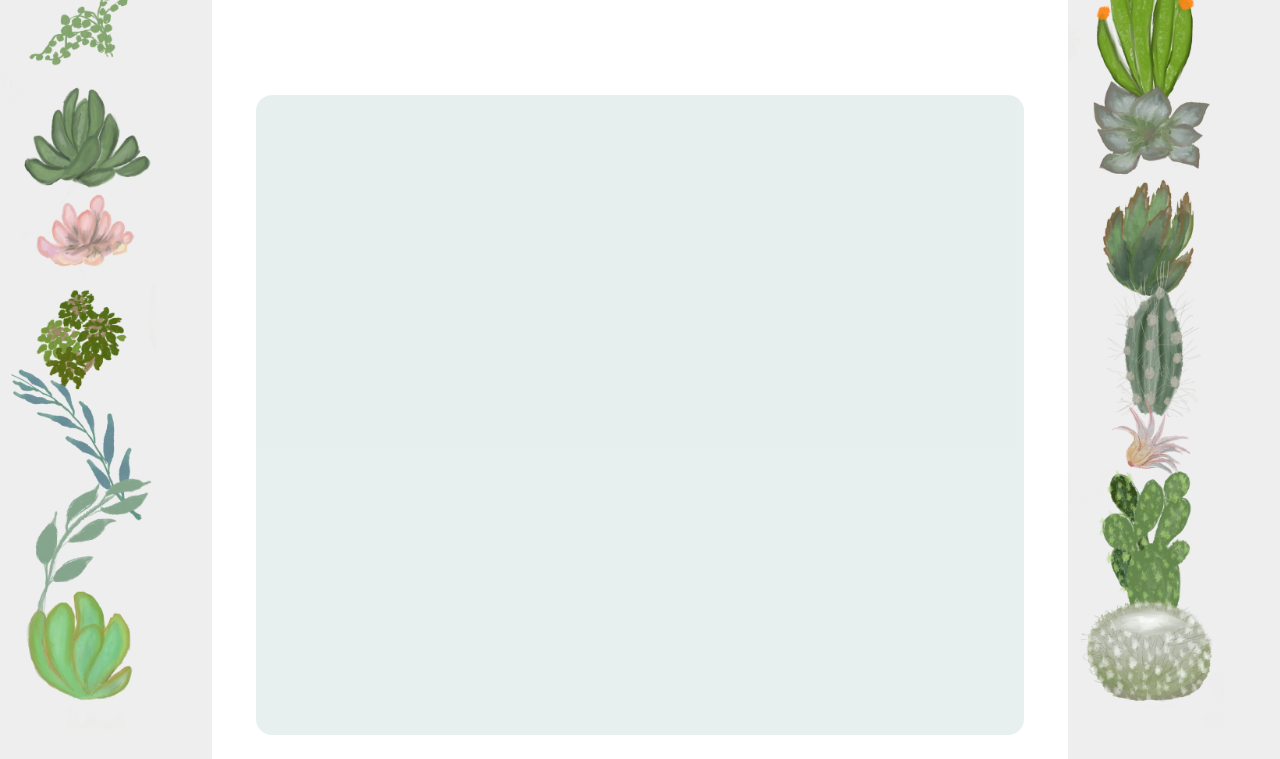
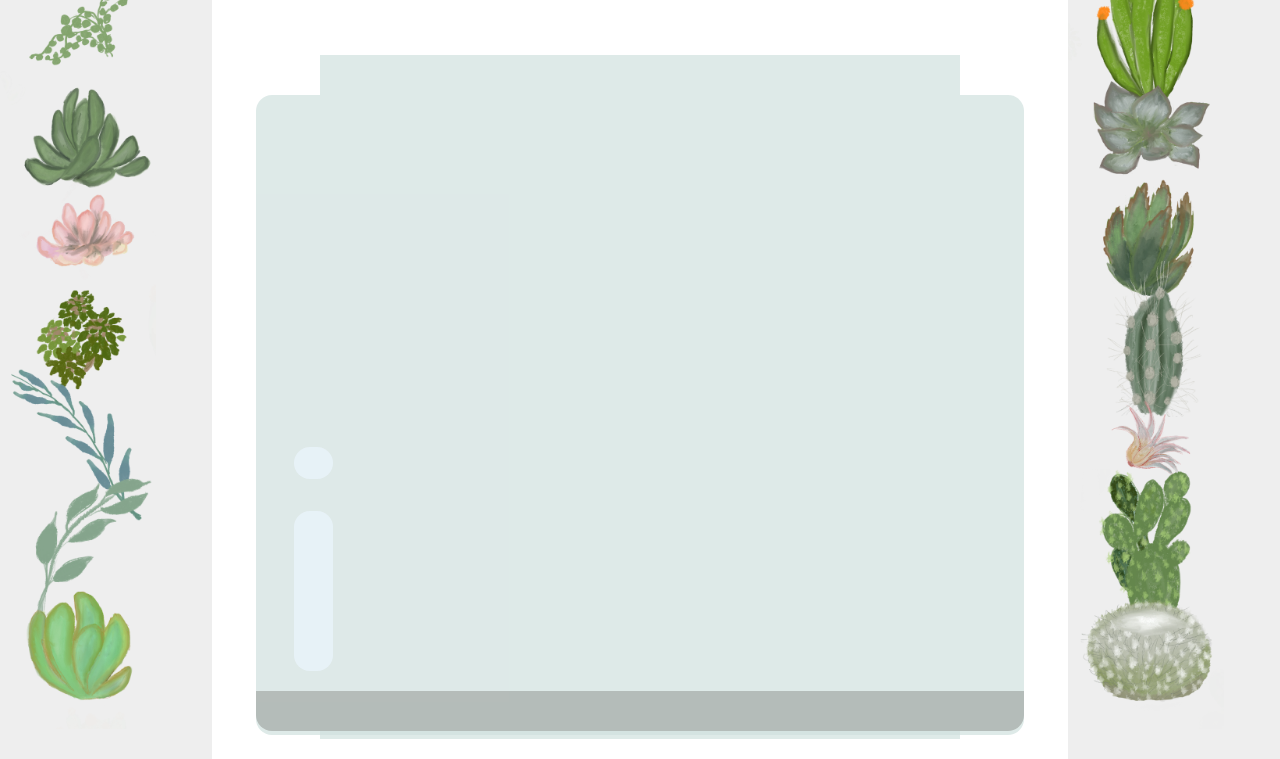
Before and after one commit to simonrichard-dev/MyTerrarium, a plain HTML site: page index.html in a window 1280 px wide. Shown: the part 61-820 px from the top of the page. Drawn offline with Linux system fonts and the light colour scheme.

Commit message:
02.12.2021 - modification of style of the terrarium

```diff
--- a/index.html
+++ b/index.html
@@ -56,10 +56,15 @@
                     <img class="plant" alt="plant" id="plant14" src="./images/plant14.png" />
                 </div>
             </div>
-            <div class="jar-walls">
-            <div class="jar-top">
-            <div class="jar-bottom">
-            <div class="dirt">
+            <div id="terrarium">
+                <div class="jar-top"></div>
+                <div class="jar-walls">
+                    <div class="jar-glossy-long"></div>
+                    <div class="jar-glossy-short"></div>
+                </div>
+                <div class="dirt"></div>
+                <div class="jar-bottom"></div>
+            </div>
         </div>
     </body>
 
--- a/style.css
+++ b/style.css
@@ -45,7 +45,7 @@ h1 {
 	position: absolute;
 	bottom: 0.5%;
 	left: 20%;
-	opacity: 0.5;
+	opacity: 0.7;
 	z-index: 1;
 }
 
@@ -81,3 +81,25 @@ h1 {
 	opacity: 0.7;
 	z-index: -1;
 }
+
+.jar-glossy-long {
+	width: 5%;
+	height: 25%;
+	background:#e4f2ff;
+	position: absolute;
+	border-radius: 1rem 1rem 1rem 1rem;
+	bottom: 10%;
+	left: 5%;
+	opacity: 0.7;
+}
+
+.jar-glossy-short {
+	width: 5%;
+	height: 5%;
+	background:#e4f2ff;
+	position: absolute;
+	border-radius: 1rem 1rem 1rem 1rem;
+	bottom: 40%;
+	left: 5%;
+	opacity: 0.7;
+}
```
